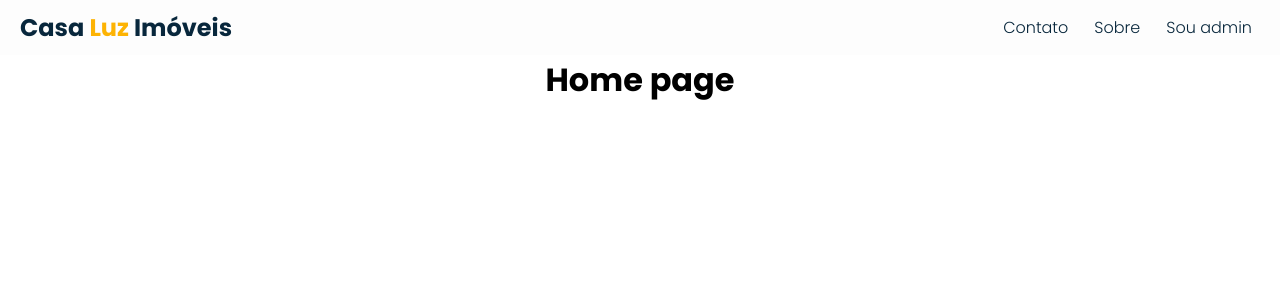
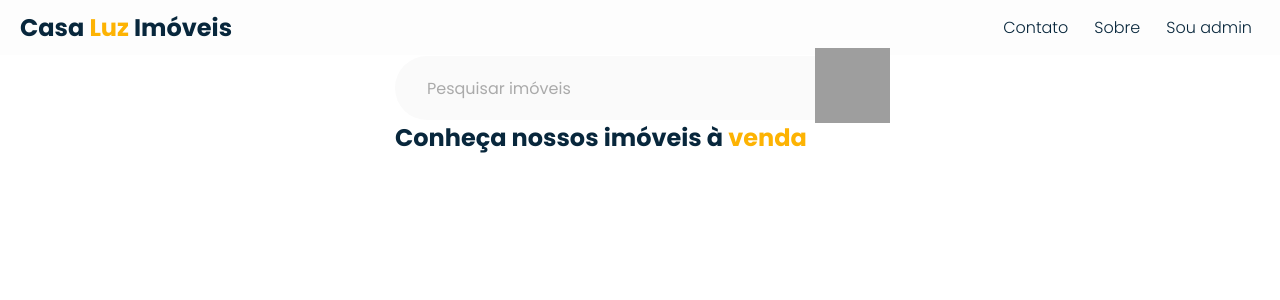
Before and after one commit to GuiLigeskee/CasaLuz, a React (Vite) app in the folder frontend/: page / in a window 1280 px wide. Shown: the top 300 px of the page. Built offline with nearby package versions, Linux system fonts and the light colour scheme; grey boxes are pictures that could not be loaded.

Commit message:
Atualizações dia 07/03/2024
--Começo da página home;
--A FAZER: redux de getAds para implementar os annúncios na home;

```diff
--- /dev/null
+++ b/frontend/src/Components/SearchBar/SearchBar.css
@@ -0,0 +1,44 @@
+.search-container {
+  width: 490px;
+  display: block;
+  margin: 0 auto;
+}
+
+input#search-bar {
+  margin: 0 auto;
+  width: 100%;
+  height: 45px;
+  padding: 2em;
+  font-size: 1rem;
+  border: none;
+  border-radius: 50px;
+  outline: none;
+  background-color: #fafafa;
+  font-family: "poppins";
+  &:focus {
+    border: none;
+    transition: 0.35s ease;
+    color: #08273c;
+    &::-webkit-input-placeholder {
+      transition: opacity 0.45s ease;
+      opacity: 0;
+    }
+    &::-moz-placeholder {
+      transition: opacity 0.45s ease;
+      opacity: 0;
+    }
+    &:-ms-placeholder {
+      transition: opacity 0.45s ease;
+      opacity: 0;
+    }
+  }
+}
+
+.search-icon {
+  position: relative;
+  float: right;
+  width: 75px;
+  height: 75px;
+  top: -72px;
+  right: -5px;
+}
--- /dev/null
+++ b/frontend/src/Components/SearchBar/SearchBar.jsx
@@ -0,0 +1,20 @@
+import "./SearchBar.css";
+// import SearchIcon from "../../assets/procurar.png";
+
+const SearchBar = () => {
+  return (
+    <div className="search">
+      <form className="search-container">
+        <input type="text" id="search-bar" placeholder="Pesquisar imóveis" />
+        <a href="#">
+          <img
+            className="search-icon"
+            src="http://www.endlessicons.com/wp-content/uploads/2012/12/search-icon.png"
+          />
+        </a>
+      </form>
+    </div>
+  );
+};
+
+export default SearchBar;
--- a/frontend/src/Pages/Home.jsx
+++ /dev/null
@@ -1,9 +0,0 @@
-const Home = () => {
-  return (
-    <div>
-      <h1>Home page</h1>
-    </div>
-  );
-};
-
-export default Home;
--- /dev/null
+++ b/frontend/src/Pages/Home/Home.css
@@ -0,0 +1,13 @@
+.carroussel-ads {
+  display: flex;
+  flex-direction: row;
+}
+
+#carroussel-title {
+  text-align: center;
+  color: #08273c;
+}
+
+#carroussel-title span {
+  color: #fdb303;
+}
--- /dev/null
+++ b/frontend/src/Pages/Home/Home.jsx
@@ -0,0 +1,24 @@
+import "./Home.css";
+
+// Components
+import SearchBar from "../../Components/SearchBar/SearchBar";
+
+// Hooks
+import { useEffect } from "react";
+import { useDispatch, useSelector } from "react-redux";
+
+const Home = () => {
+  return (
+    <div>
+      <SearchBar />
+      <div className="carroussel-ads">
+        <h2 id="carroussel-title">
+          Conheça nossos imóveis à <span>venda</span>
+        </h2>
+        <div className="carroussel"></div>
+      </div>
+    </div>
+  );
+};
+
+export default Home;
--- a/frontend/src/main.jsx
+++ b/frontend/src/main.jsx
@@ -11,7 +11,7 @@ import { store } from "./store.jsx";
 import { RouterProvider, createBrowserRouter } from "react-router-dom";
 
 // Pages
-import Home from "./Pages/Home.jsx";
+import Home from "./Pages/Home/Home.jsx";
 import Login from "./Pages/Auth/Login.jsx";
 import AddAds from "./Pages/AddAds/AddAds.jsx";
 import Register from "./Pages/Auth/Register.jsx";
```
Also changed, not shown: frontend/src/assets/procurar.png (added), 1 other file (tests, documents, lock files or other folders).
